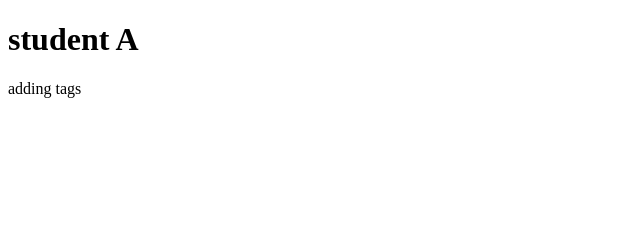
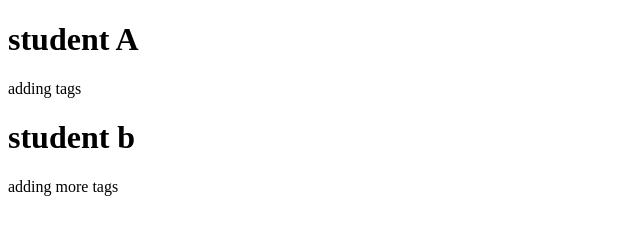
Before and after one commit to nortunen/Kieren, a plain HTML site: page index.html in a window 1280 px wide. Shown: the whole page, without its empty margins (0-640 px from the left). Drawn offline with Linux system fonts and the light colour scheme.

Commit message:
student b pulling and adding more tags

```diff
--- a/index.html
+++ b/index.html
@@ -8,5 +8,7 @@
   <body>
     <h1>student A</h1>
     <p>adding tags</p>
+    <h1>student b</h1>
+    <p>adding more tags</p>
   </body>
 </html>
```
